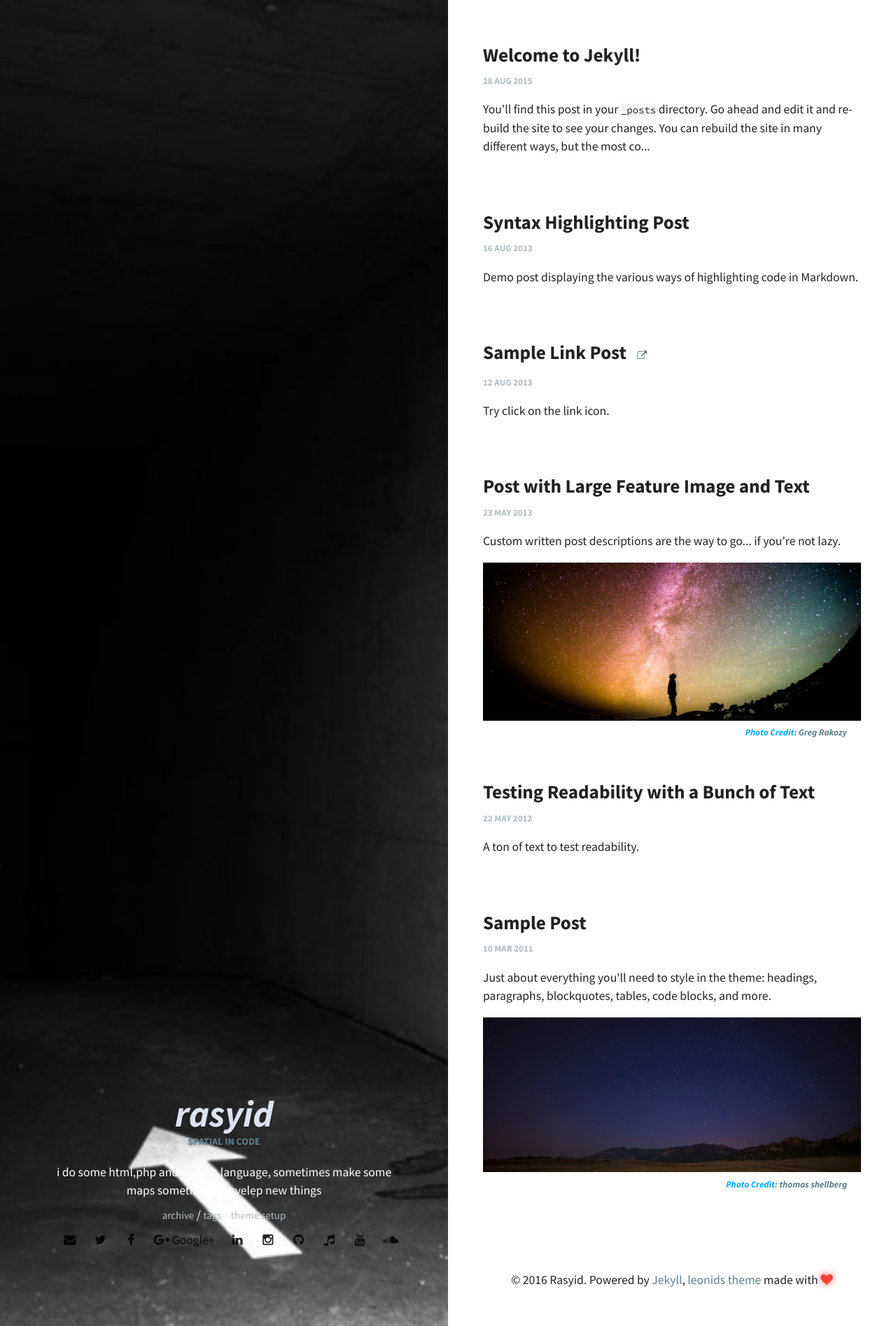
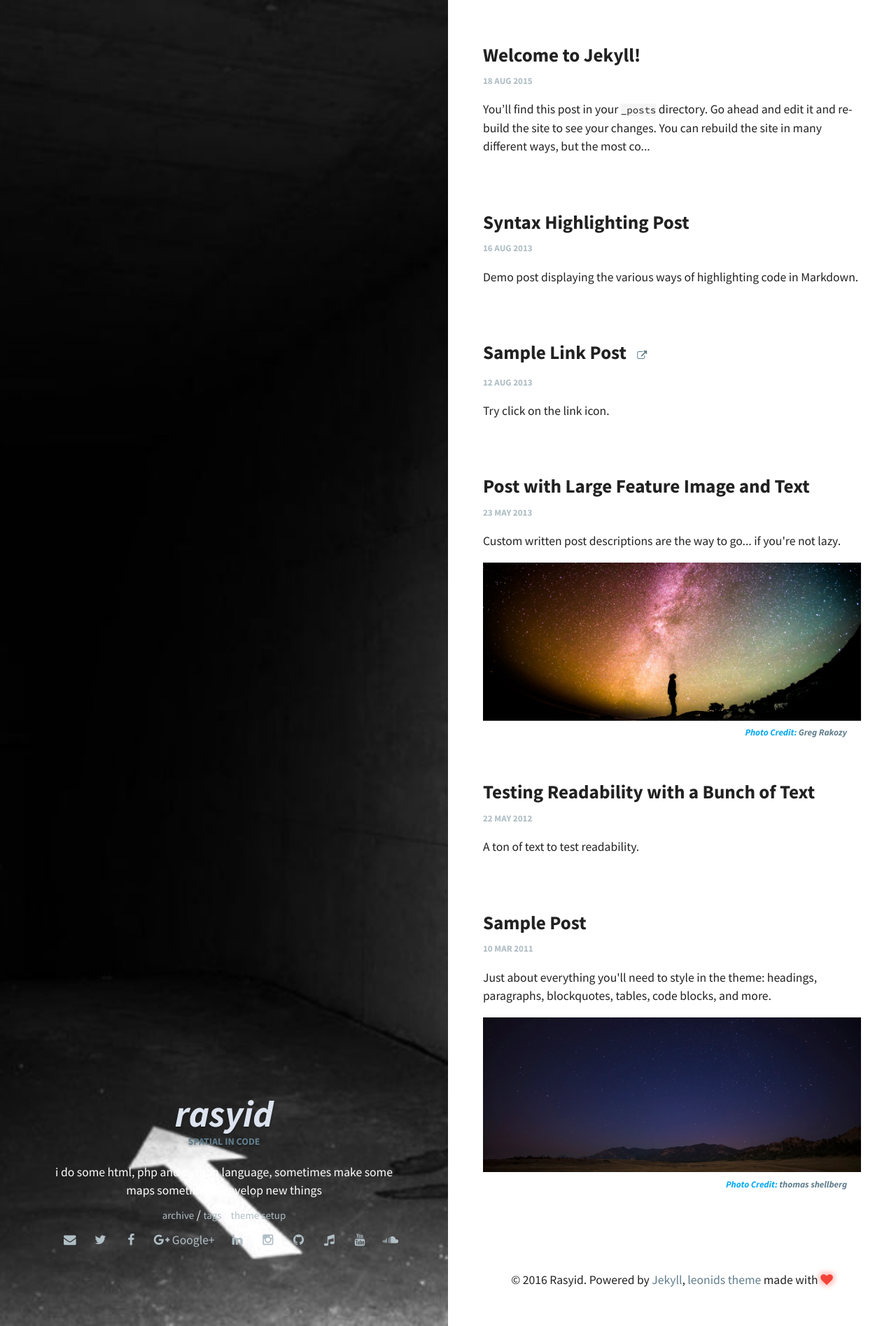
Before and after one commit to dalimunthe/dalimunthe.github.ion, a Jekyll site: the page built from index.html, in a window 1280 px wide. Shown: the whole page at 70% size. Built offline with Jekyll 4.4.1, drawn with Linux system fonts in a browser that asks for light colours.

Commit message:
little tweaks color

```diff
--- a/_config.yml
+++ b/_config.yml
@@ -38,7 +38,7 @@ owner:
   name: Rasyid
   avatar: avatar.jpg
   job: "Spatial in Code"
-  bio: "i do some html,php and python language, sometimes make some maps sometimes i develep new things"
+  bio: "i do some html, php and python language, sometimes make some maps sometimes i develop new things"
   email: rasyid.dalimunthe@gmail.com
   disqus-shortname: rssyid
   twitter: rssyid
--- a/_sass/pages/_layout.scss
+++ b/_sass/pages/_layout.scss
@@ -66,7 +66,7 @@
       display: inline-block;
       margin-left: 1em;
       a.social-link-item {
-        color: $text-color;
+        color: $secondary;
         &:hover,
         &:focus {
           color: lighten($secondary, 14%);
```
